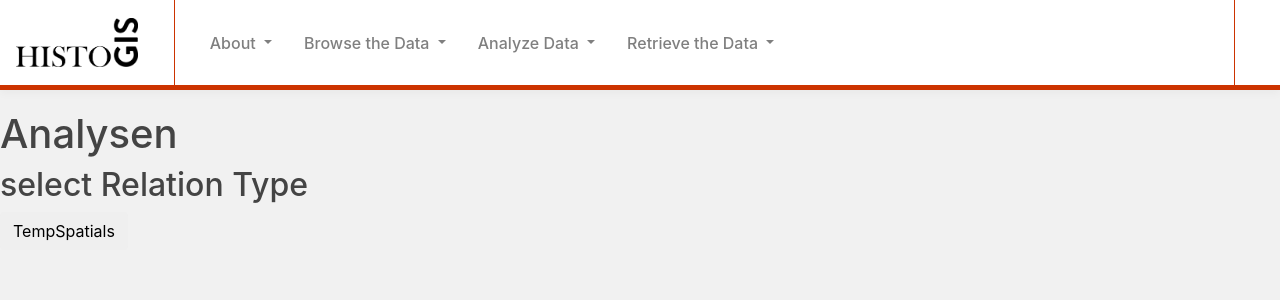
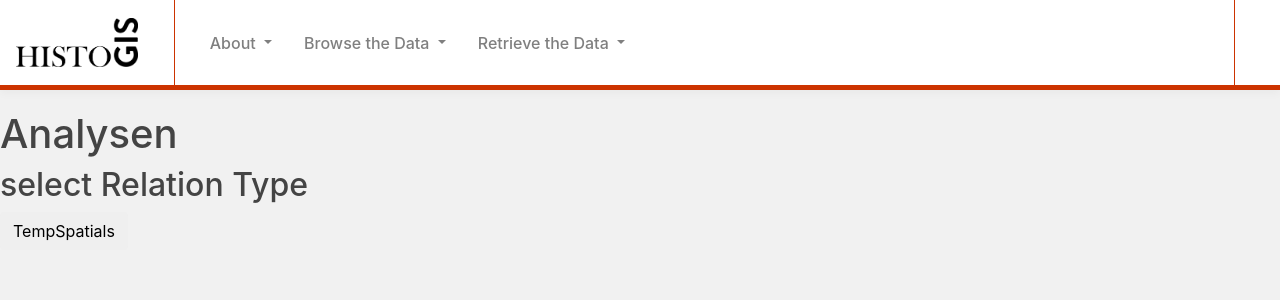
Before and after one commit to acdh-oeaw/histogis, a Django app: template analyze/templates/analyze/basic.html in a window 1280 px wide. Shown: the top 300 px of the page. Run offline with Django 3.2, Linux system fonts and the light colour scheme; the template is opened without the code that fills it, so the values that code supplies are empty; parts of the project's set-up code (start-up, migrations or seed data) failed here and were passed over; some libraries are stand-ins or nearby versions.

Commit message:
removed nav bar link to analyze since analyze does not work any more

```diff
--- a/webpage/templates/webpage/base.html
+++ b/webpage/templates/webpage/base.html
@@ -107,15 +107,7 @@
                                 {% endfor %}
                             </div>
                         </li>
-                        <li class="nav-item dropdown">
-                            <a href="#" class="nav-link dropdown-toggle" data-toggle="dropdown" role="button" aria-haspopup="true" aria-expanded="false">Analyze Data
-                                <span class="caret"/>
-                            </a>
-                            <div class="dropdown-menu">
-                                <a class="dropdown-item" href="{% url 'charts:chart_selector' %}">Charts</a>
-                                <a class="dropdown-item" href="{% url 'analyze:tempspatials_analyze' %}">Statistics</a>
-                            </div>
-                        </li>
+
                         <li class="nav-item dropdown">
                             <a href="#" class="nav-link dropdown-toggle" data-toggle="dropdown" role="button" aria-haspopup="true" aria-expanded="false">Retrieve the Data
                                 <span class="caret"/>
```
